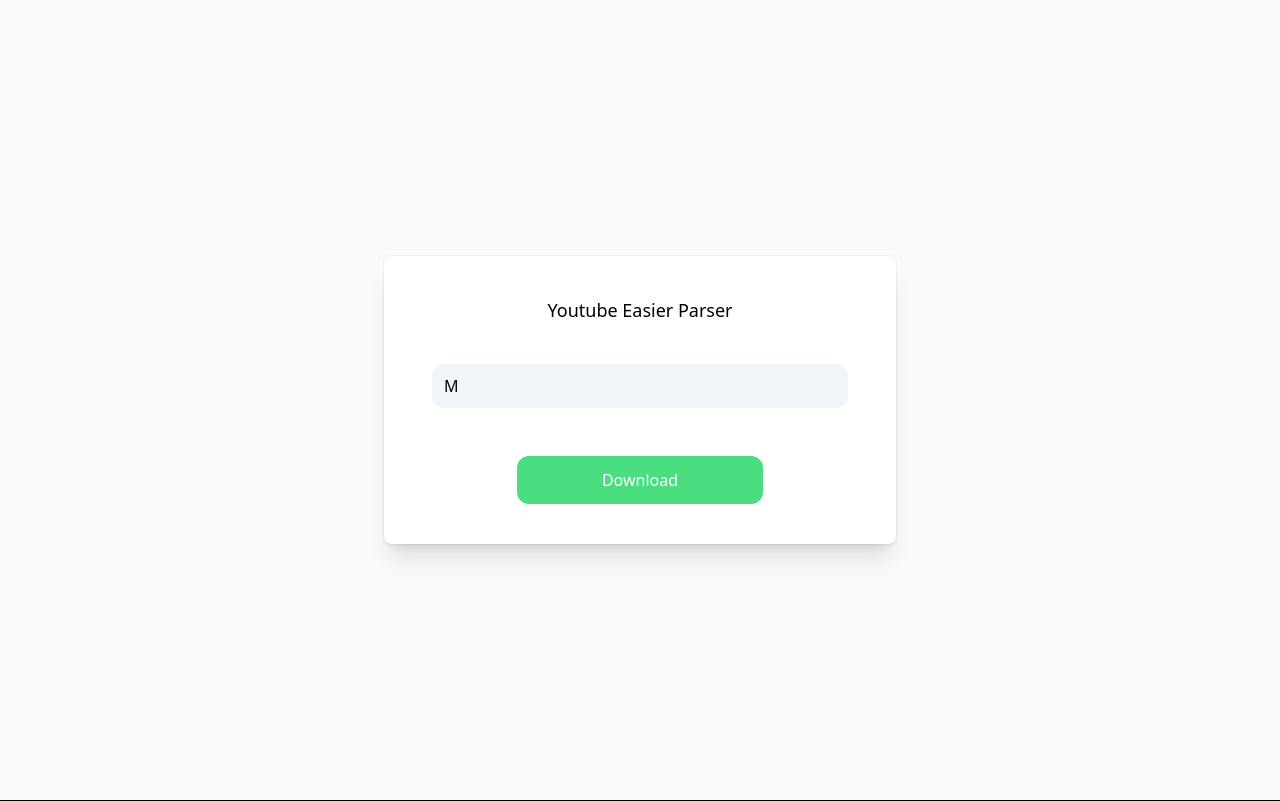
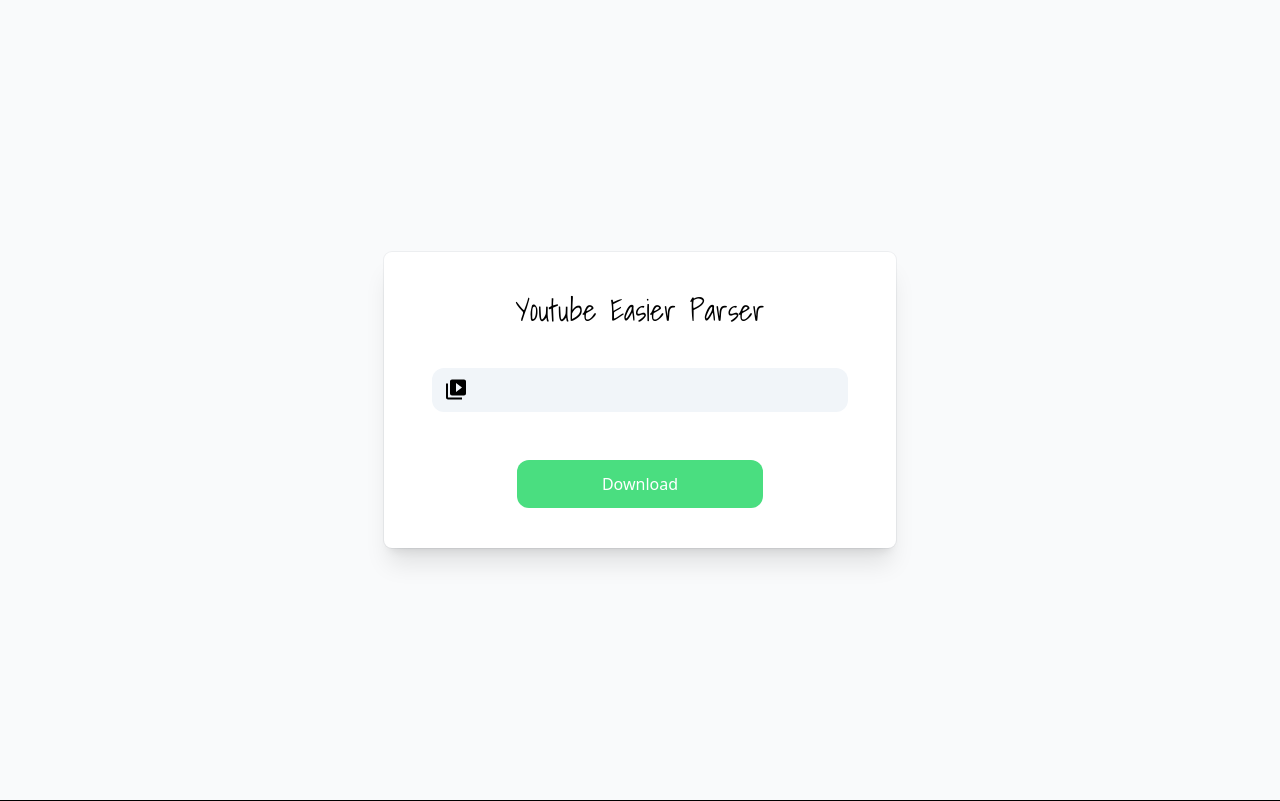
Before and after one commit to maung-alive/youtube-video-downloader, a Flask app: page / in a window 1280 px wide. Shown: the top 801 px of the page. Run offline with Flask 3, Linux system fonts and the light colour scheme.

Commit message:
FONTEND UPDATE

```diff
--- a/static/css/style.css
+++ b/static/css/style.css
@@ -898,3 +898,18 @@
     width: 700px
   }
 }
+
+.pl-10{
+  padding-left: 2.5rem
+}
+
+.font-shadows-into {
+  font-family: "Shadows Into Light", cursive;
+  font-weight: 400;
+  font-style: normal;
+}
+
+.text-3xl{
+  font-size: 1.875rem;
+  line-height: 2.25rem
+}
--- a/templates/home.html
+++ b/templates/home.html
@@ -3,10 +3,12 @@
 {% block body %}
     <div class="relative w-full bg-white px-6 pb-8 pt-10 shadow-xl ring-1 ring-gray-900/5 sm:mx-auto sm:max-w-lg sm:rounded-lg sm:px-10 md:w-[400px] lg:w-[700px]">
       <form action="/download" method="post" class="w-full px-2">
-        <h3 class="pb-10 text-center text-lg">Youtube Easier Parser</h3>
+        <h3 class="pb-10 text-center text-3xl font-shadows-into">Youtube Easier Parser</h3>
         <div class="relative">
-          <span class="absolute left-3 top-1/2 -translate-y-1/2">M</span>
-          <input type="text" name="url" class="w-full rounded-xl bg-slate-100 py-2 pl-8 pr-3 text-lg duration-100 focus:shadow-lg focus:outline-none focus:ring-1 focus:ring-gray-900/5" />
+          <span class="absolute left-3 top-1/2 -translate-y-1/2">
+            <svg xmlns="http://www.w3.org/2000/svg" viewBox="0 -25 100 100" width="50" height="50" id="video"><path fill="none" d="M0 0h48v48H0z"></path><path d="M8 12H4v28c0 2.21 1.79 4 4 4h28v-4H8V12zm32-8H16c-2.21 0-4 1.79-4 4v24c0 2.21 1.79 4 4 4h24c2.21 0 4-1.79 4-4V8c0-2.21-1.79-4-4-4zM24 29V11l12 9-12 9z"></path></svg>
+          </span>
+          <input type="text" name="url" class="w-full rounded-xl bg-slate-100 py-2 pl-10 pr-3 text-lg duration-100 focus:shadow-lg focus:outline-none focus:ring-1 focus:ring-gray-900/5" />
         </div>
         <button type="submit" class="mx-auto mb-2 mt-12 block min-w-[246px] rounded-xl bg-green-400 py-3 font-medium text-white duration-100 hover:bg-green-600 hover:ring-2 active:text-gray-400">Download</button>
       </form>
--- a/templates/index.html
+++ b/templates/index.html
@@ -4,6 +4,9 @@
     <meta charset="UTF-8">
     <meta name="viewport" content="width=device-width, initial-scale=1.0">
     <title>Youtube Video Downloader</title>
+    <link rel="preconnect" href="https://fonts.googleapis.com">
+    <link rel="preconnect" href="https://fonts.gstatic.com" crossorigin>
+    <link href="https://fonts.googleapis.com/css2?family=Shadows+Into+Light&display=swap" rel="stylesheet">
     <link rel="stylesheet" href="{{ url_for('static', filename='css/style.css') }}">
     <script src="{{ url_for('static', filename='js/script.js') }}"></script>
 </head>
```
